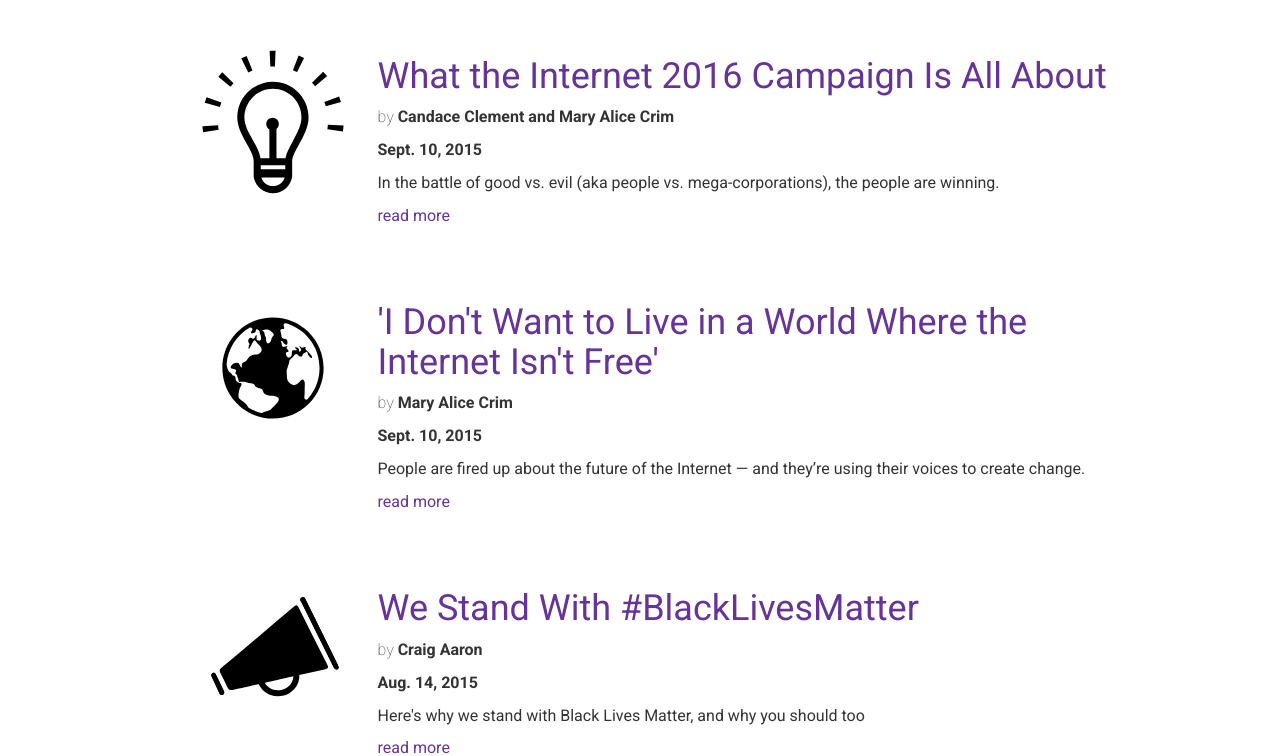
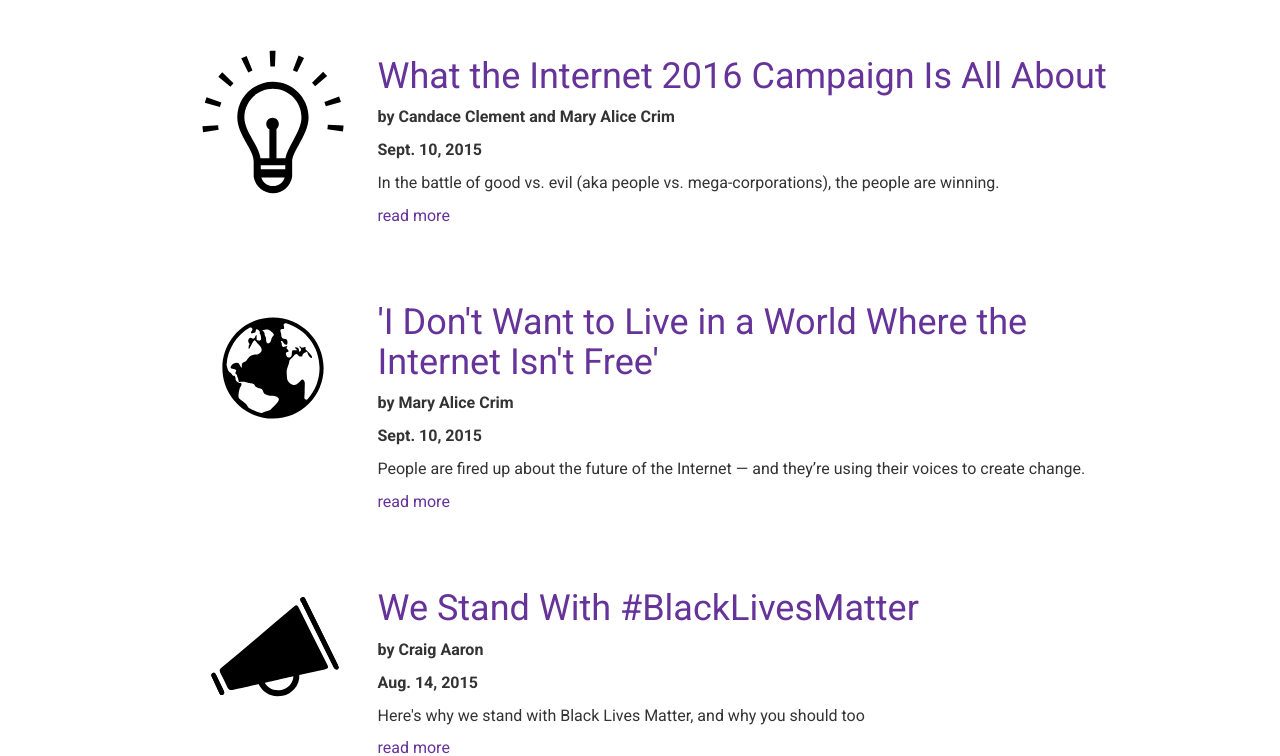
Before and after one commit to freepress/internet2016, a Jekyll site: the page built from blog/index.html, in a window 1280 px wide. Shown: the part 522-1278 px from the top of the page. Built offline with Jekyll 4.4.1, drawn with Linux system fonts in a browser that asks for light colours; comment, search, counter and statistics services are not loaded.

Commit message:
bolded by

```diff
--- a/blog/index.html
+++ b/blog/index.html
@@ -26,7 +26,7 @@
       </div>
       <div class="col-xs-8">
 	<a href="{{site.baseurl}}{{ post.url }}"><h1>{{ post.title }}</h1></a>
-	<p class="roboto-light">by {{post.author}}</p>
+	<p class="roboto-light"><strong>by {{post.author}}</strong></p>
         <p class="roboto-light">
          {{post.publish_date}}
        </p>
```
